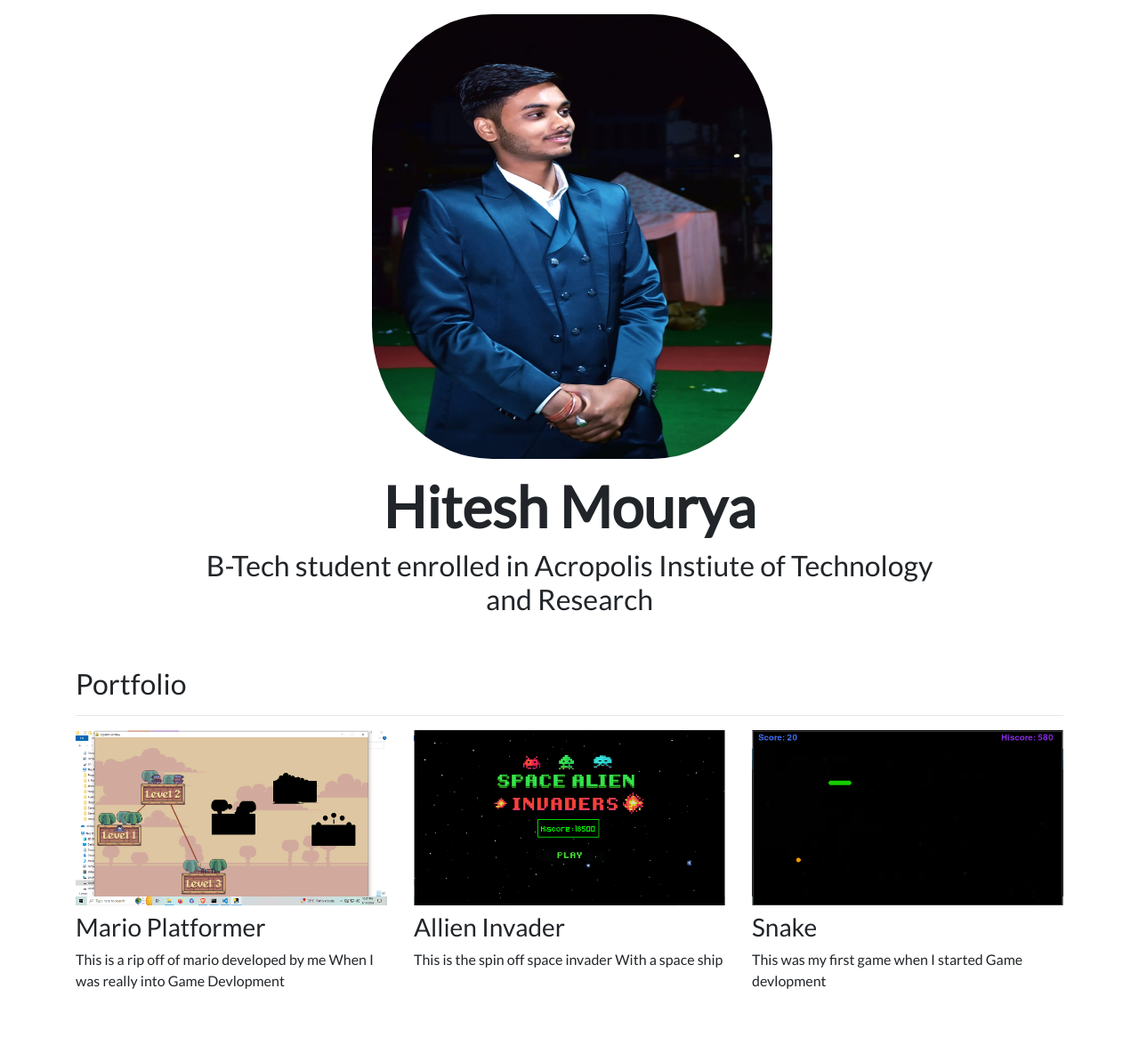
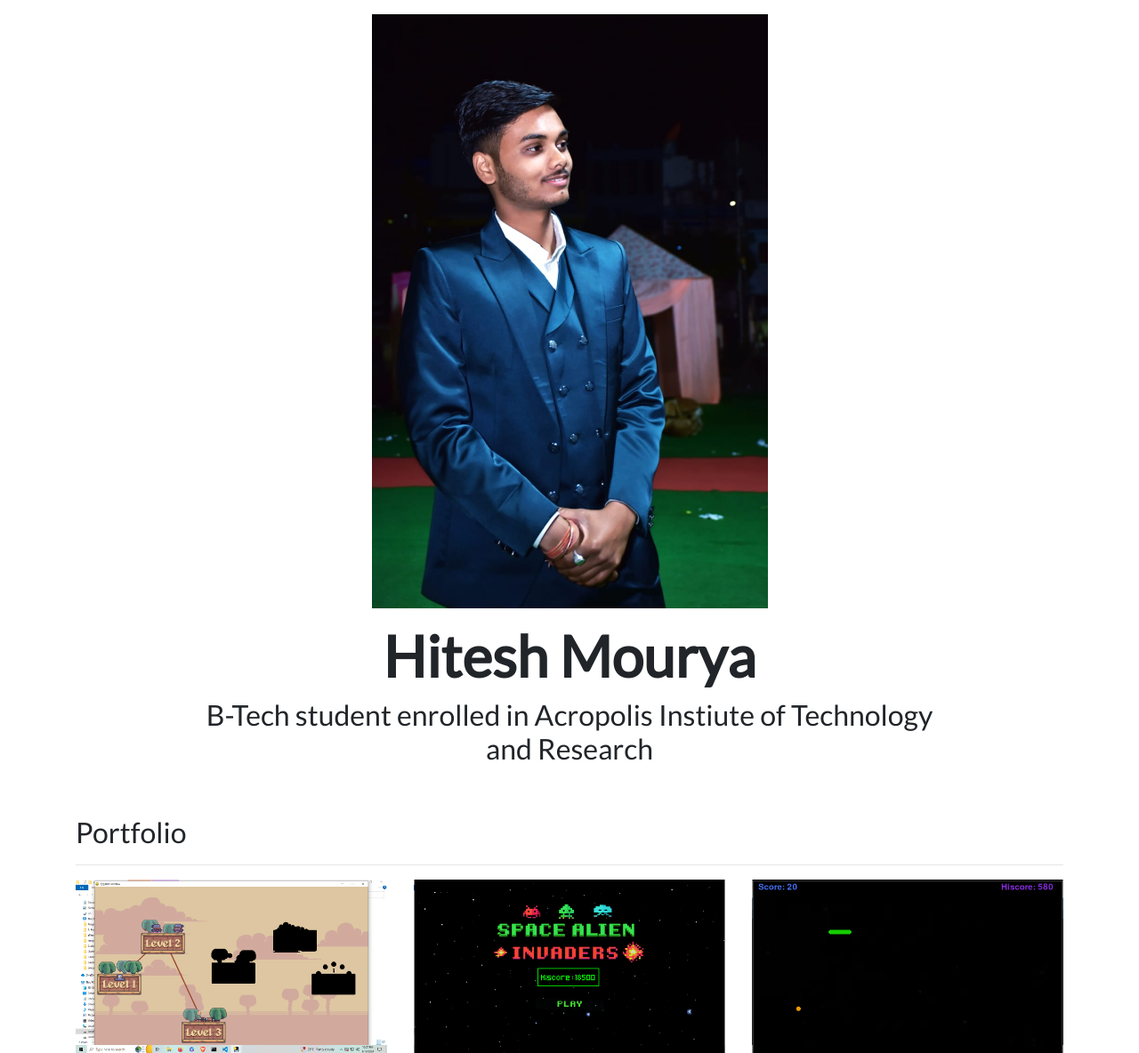
Before and after one commit to Hiteshmourya21/Django-Personal-Portfolio, a Django app: page / in a window 1280 px wide. Shown: the part 56-1240 px from the top of the page at 89% size. Before the commit the page ends 1168 px from the top, so only its background shows below. Run offline with Django 5.2, Linux system fonts and the light colour scheme; data comes from the database, SQL or seed files in the repository; some libraries are stand-ins or nearby versions.

Commit message:
Remove old stuff

```diff
--- a/portfolio/templates/portfolio/base.html
+++ b/portfolio/templates/portfolio/base.html
@@ -33,7 +33,7 @@
       <div class="collapse navbar-collapse text-center" id="navbarNav">
         <ul class="navbar-nav ml-auto">
           <li class="nav-item">
-            <a class="nav-link" href="{% static "portfolio/resume.pdf" %}">Resume</a>
+            <a class="nav-link" href="{% static "portfolio/Resume.pdf" %}">Resume</a>
           </li>
           <li class="nav-item">
             <a class="nav-link" href="https://www.linkedin.com/in/hitesh-mourya-526068296/" target="_blank">LinkedIn</a>
--- a/portfolio/templates/portfolio/home.html
+++ b/portfolio/templates/portfolio/home.html
@@ -4,21 +4,10 @@
 
 {% block content %}
 
-<style>
-  .circular_image {
-  float: left;
-  margin-left: auto;
-  margin-right: auto;
-  width: 450px;;
-  height: 500px;
-  border-radius: 30%;
-  overflow: hidden;
-  background-color: blue;
-}
-</style>
+
 <div class="row justify-content-center my-3">
   <div class="col-5">
-    <img src="{% static 'portfolio/MyPic.jpeg' %}" class="circular_image" >
+    <img class="img-fluid" src="{% static 'portfolio/MyPic.jpeg' %}"  >
   </div>
 </div>
 
```
Also changed, not shown: personal_portfolio/settings.py (+5 -3 lines).
